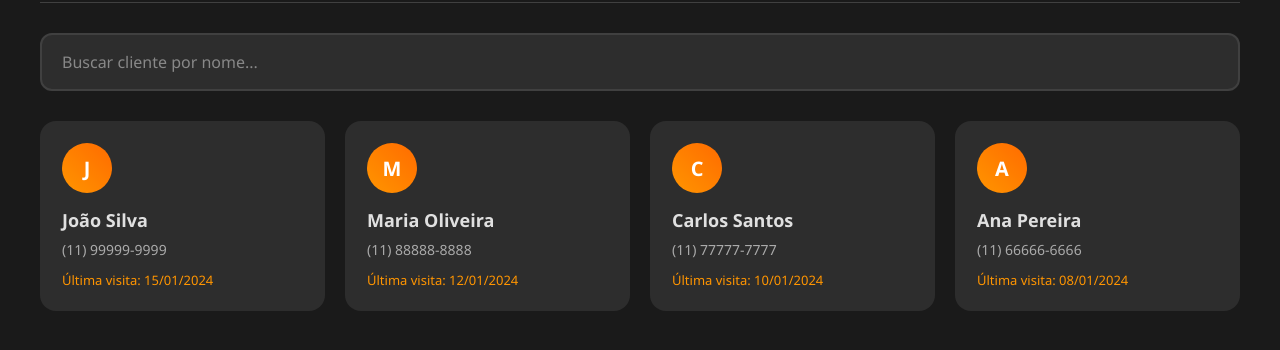
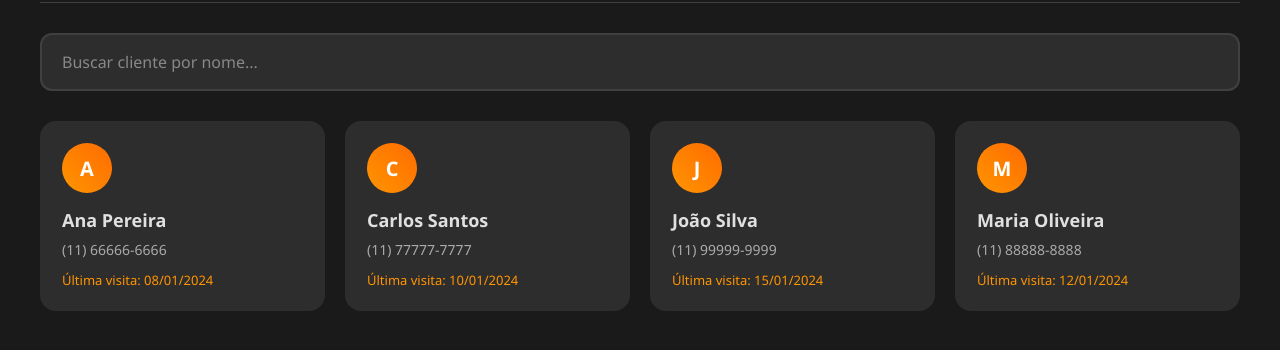
Before and after one commit to ViniciusRavag/barbist, a plain HTML site: page index.html in a window 1280 px wide. Shown: the part 84-434 px from the top of the page. Drawn offline with Linux system fonts and the light colour scheme.

Commit message:
Update index.html

```diff
--- a/index.html
+++ b/index.html
@@ -885,6 +885,8 @@
                 client.name.toLowerCase().includes(searchTerm)
             );
 
+            filteredClients.sort((a, b) => a.name.localeCompare(b.name, 'pt-BR', { sensitivity: 'base' }));
+
             clientsGrid.innerHTML = '';
 
             if (filteredClients.length === 0) {
```
